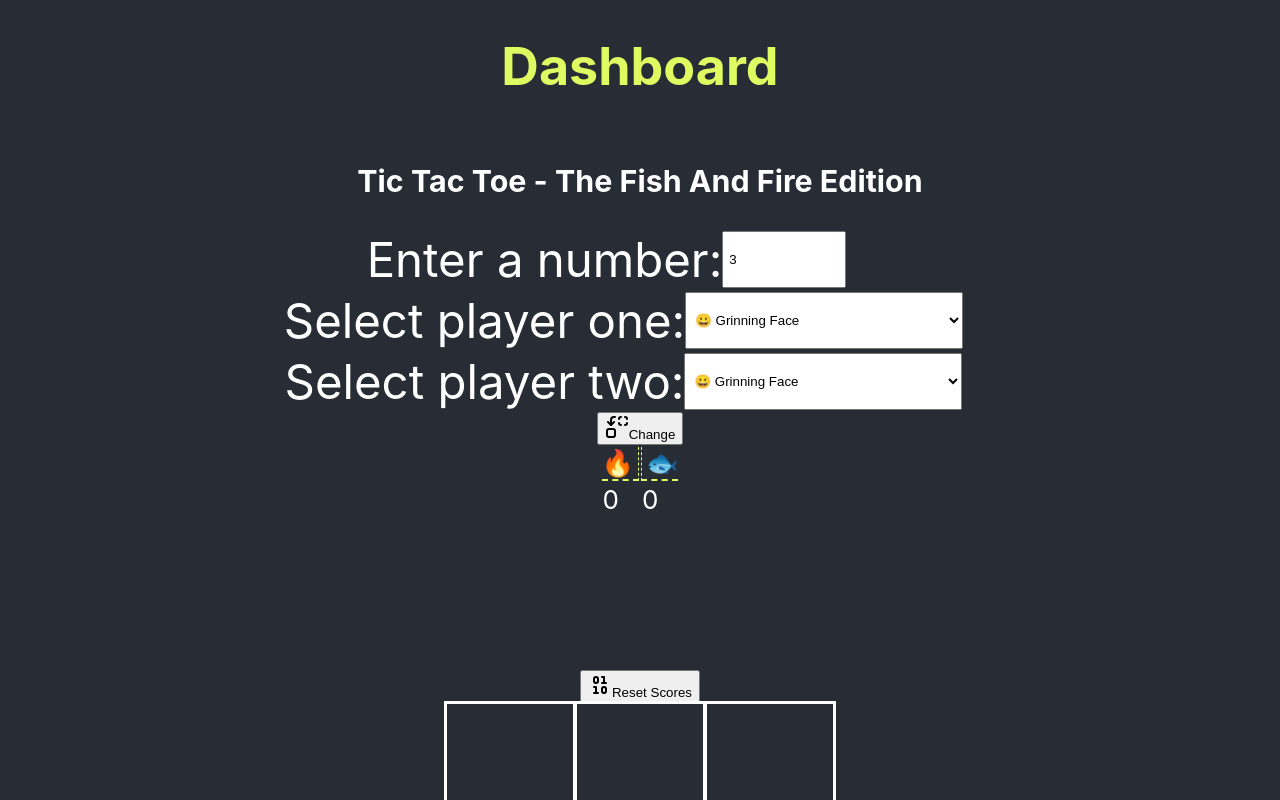
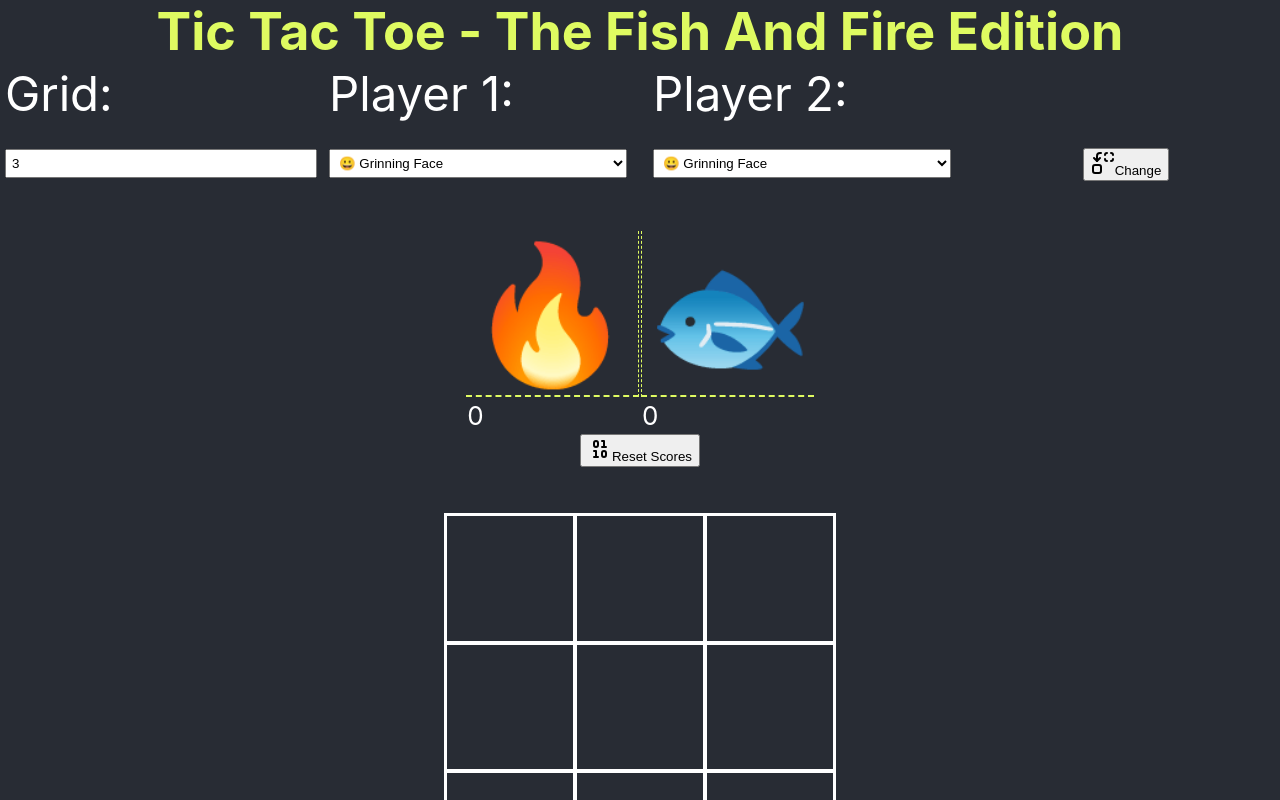
Before and after one commit to avishai84/tic-tac-2023, a React (Create React App) app: page / in a window 1280 px wide. Shown: the top 800 px of the page. Built offline with nearby package versions, Linux system fonts and the light colour scheme.

Commit message:
grid the dashboard

```diff
--- a/src/App.css
+++ /dev/null
@@ -1,38 +0,0 @@
-.App {
-  text-align: center;
-}
-
-.App-logo {
-  height: 40vmin;
-  pointer-events: none;
-}
-
-@media (prefers-reduced-motion: no-preference) {
-  .App-logo {
-    animation: App-logo-spin infinite 20s linear;
-  }
-}
-
-.App-header {
-  background-color: #282c34;
-  min-height: 100vh;
-  display: flex;
-  flex-direction: column;
-  align-items: center;
-  justify-content: center;
-  font-size: calc(10px + 2vmin);
-  color: white;
-}
-
-.App-link {
-  color: #61dafb;
-}
-
-@keyframes App-logo-spin {
-  from {
-    transform: rotate(0deg);
-  }
-  to {
-    transform: rotate(360deg);
-  }
-}
--- a/src/components/Board.tsx
+++ b/src/components/Board.tsx
@@ -8,6 +8,9 @@ import ResetScoreButton from "./ResetScoreButton";
 import WinnerDisplay from "./WinnerDisplay";
 
 const DivGame = styled.div ``;
+
+
+
 
     const DivGameWithIcon = styled.div<{ $nextPlayer: string, $isCellOccupied: boolean }>`
     @keyframes fadein {
@@ -33,7 +36,6 @@ font-size: 7.5vw; text-shadow: 0px 3px 4px #000;`;
 const Div = styled.div `
 display: flex;
 background-color: #282c34;
-min-height: 90vh;
 flex-direction: column;
 align-items: center;
 justify-content: center;
@@ -148,10 +150,12 @@ const resetScoresFunction = () => {
 
     return(
         <Div>
+
             <ResetScoreButton resetScoresFunction={resetScoresFunction}/>
             <WinnerDisplay winner={winner} resetGame={resetGameFunction}/>
+
+
             {winner === null && playerBoard}
-
         </Div>
        );
 };
--- a/src/components/Dashboard.tsx
+++ b/src/components/Dashboard.tsx
@@ -6,9 +6,11 @@ import KeepScoresTable from "./KeepScoresTable";
 
 const H1 = styled.h1`
 color: #dffb61;
+margin:0;
 `;
 
-const ScoreDiv = styled.div `display: flex;
+const ScoreDiv = styled.div `
+display: flex;
 justify-content: center;
 align-items: center;
 gap: 15px;`;
@@ -18,6 +20,7 @@ flex-direction: column;
 justify-content: center;
 align-items: center;
 gap: 15px;`;
+
 
 
 type DashboardProps = {
@@ -31,8 +34,7 @@ const Dashboard = ({players, score, handlePlayers}:DashboardProps) => {
 
     return (
         <Header>
-        <H1>Dashboard</H1>
-        <h3>Tic Tac Toe - The Fish And Fire Edition</h3>
+            <H1>Tic Tac Toe - The Fish And Fire Edition</H1>
         <IntakeForm handleSubmit={handlePlayers}/>
         <ScoreDiv>
             <ScoreColumnDiv>
--- a/src/components/IntakeForm.tsx
+++ b/src/components/IntakeForm.tsx
@@ -7,24 +7,40 @@ const Div = styled.div `
 position: relative;
 display: flex;
 background-color: #282c34;
-min-height: 10vh;
+// min-height: 10vh;
 flex-direction: column;
 align-items: center;
 justify-content: center;`;
 
 const Label = styled.label `
-display:flex;
 font-size:3.7vw;
 padding:2px 5px;
 & input{
-    width:20%;
+    width:100%;
     padding:5px;
 }
 & select{
-    width:39%;
+    width:100%;
     padding:5px;
 }
 `;
+
+const DivGridFourR = styled.div `
+display: grid;
+grid-template-columns: 1fr 1fr 1fr 1fr;
+grid-template-rows: auto auto auto auto;
+gap: 16px;
+align-items: center;
+justify-items: center;
+
+& label > * {
+
+}
+& button{
+    align-self: end;
+}
+`;
+
 const Input = styled.input ``;
 const Select = styled.select ``;
 
@@ -55,18 +71,18 @@ const IntakeForm = <T,>({ handleSubmit }: IntakeFormProps<T>):JSX.Element => {
 
     return(<Div>
         <form onSubmit={handleFormSubmit}>
-        <Div>
-            <Label htmlFor="numberCells">Enter a number:
-            <Input defaultValue={"3"} name="numberCells" id="numberCells" type="number" placeholder="Enter a number" />
+        <DivGridFourR>
+            <Label htmlFor="numberCells">Grid:
+                <Input defaultValue={"3"} name="numberCells" id="numberCells" type="number" placeholder="Enter a number" />
             </Label>
-           <Label htmlFor="emojiPlayer1">Select player one:
+           <Label htmlFor="emojiPlayer1">Player 1:
            <Select name="emojiPlayer1" id="emojiPlayer1">{dropDownEmojis}</Select>
            </Label>
-           <Label htmlFor="emojiPlayer2">Select player two:
+           <Label htmlFor="emojiPlayer2">Player 2:
            <Select name="emojiPlayer2" id="emojiPlayer2">{dropDownEmojis}</Select>
            </Label>
             <button><Replace />Change</button>
-            </Div>
+            </DivGridFourR>
         </form>
         </Div>);
 };
--- a/src/components/TableHeads.tsx
+++ b/src/components/TableHeads.tsx
@@ -4,10 +4,12 @@ export const TableHeadLeft = styled.th `
 border-right: #dffb61 dashed 1px;
 border-bottom: #dffb61 dashed 2px;
 padding: 0 4px 1px 0;
+font-size: 10.5vw;
 `;
 
 export const TableHeadRight= styled.th `
 border-left: #dffb61 dashed 1px;
 border-bottom: #dffb61 dashed 2px;
 padding: 0 0 1px 4px;
+font-size: 10.5vw;
 `;
--- a/src/components/WinnerDisplay.tsx
+++ b/src/components/WinnerDisplay.tsx
@@ -1,18 +1,30 @@
 import {RefreshCw} from "lucide-react"
+import styled from "styled-components";
 
 type WinnerDisplayProps = {
     winner: string | null;
     resetGame: () => void;
 };
+const DivGridTwoCol = styled.div `
+display: grid;
+grid-template-columns: 1fr 1fr ;
+grid-template-rows: auto auto;
+gap: 16px;
+align-items: center;
+justify-items: center;
+padding: 16px;
+`;
+const WinnerDisplay = ({ winner, resetGame }: WinnerDisplayProps) => {
 
-const WinnerDisplay = ({ winner, resetGame }: WinnerDisplayProps) => {
+
+
     return (
-        <div>
+        <DivGridTwoCol>
             {winner && <h2>{winner} Won!</h2>}
-            {winner &&  <button onClick={resetGame}>
+            {winner && <button onClick={resetGame}>
             <RefreshCw />New Game
             </button>}
-        </div>
+        </DivGridTwoCol>
     );
 };
 export default WinnerDisplay;
--- a/src/index.css
+++ b/src/index.css
@@ -5,6 +5,7 @@ body {
     sans-serif;
   -webkit-font-smoothing: antialiased;
   -moz-osx-font-smoothing: grayscale;
+  background-color: #282c34;
 }
 
 code {
```
